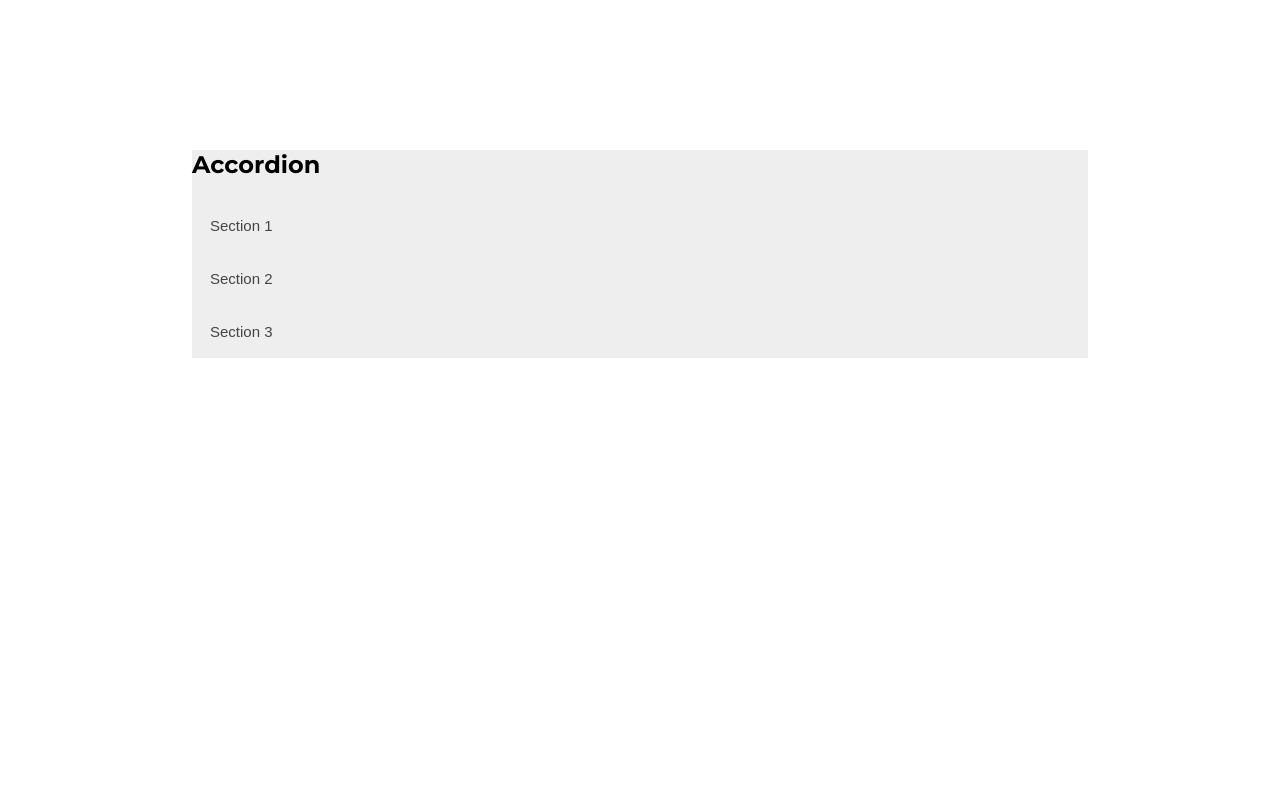
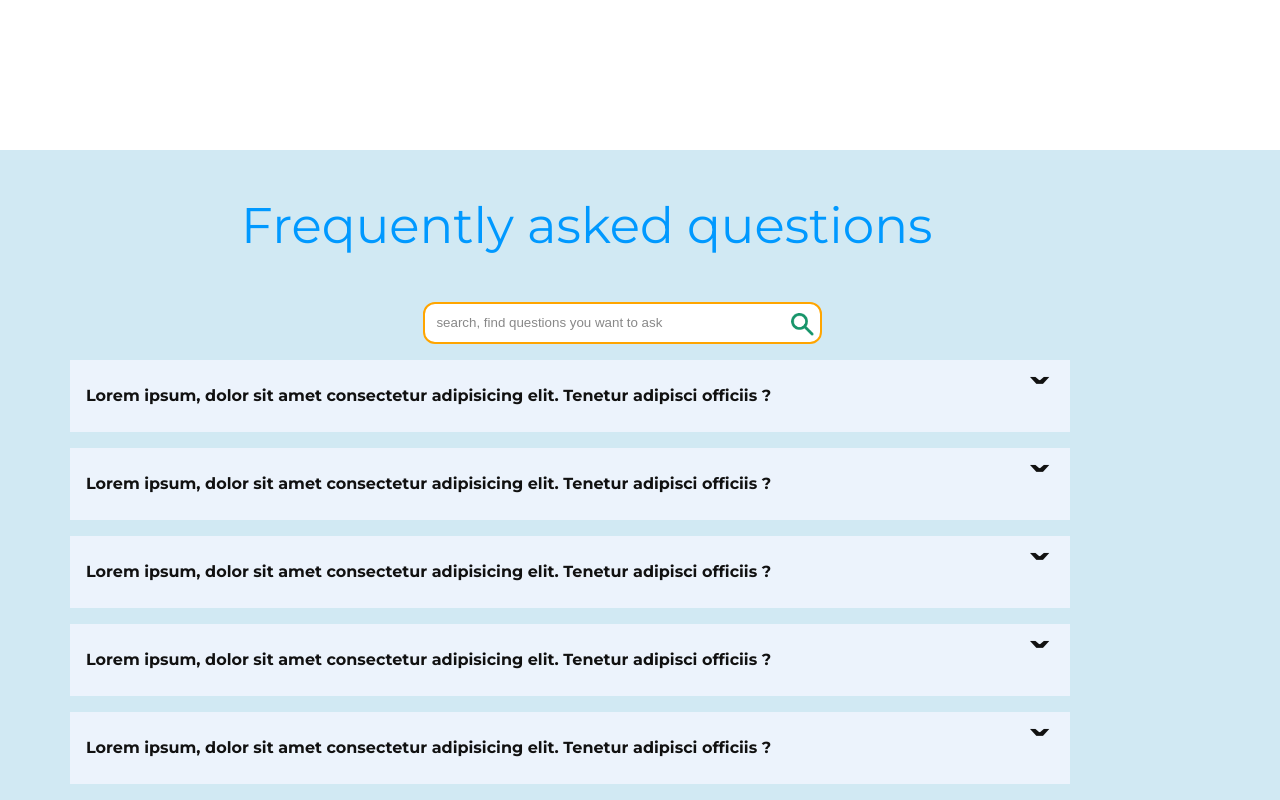
Before and after one commit to Manasvi26/Shemrock-School-Website, a website: page public/index.html in a window 1280 px wide. Shown: the part 6696-7496 px from the top of the page. Before the commit the page ends 7254 px from the top, so only its background shows below. Drawn offline with Linux system fonts and the light colour scheme.

Commit message:
Added accordian and more sections

```diff
--- a/public/css/main.css
+++ b/public/css/main.css
@@ -676,35 +676,113 @@ align-items: center;
     }
 
 
-    .accordionSection{
-      width: 70%;
-      margin: auto;
-      margin-bottom: 200px;
-      background-color: #eee;
+    #syllabus {
+      /* background-image: linear-gradient(155deg, #4661db, #4fb4c9); */
+      background: #d1e9f3;
     }
 
+    .container-syllabus {
+      width: 100%;
+      max-width: 1140px;
+      margin: 0 auto;
+      padding: 0 1.5rem;
+      display: flex;
+      flex-direction: column;
+      justify-content: left;
+    }
+
+    .faqSearchDiv{
+      width: 100%;
+      display: flex;
+      justify-content: center;
+    }
+
+    .faqSearchBox{
+      width: 35%;
+      padding: 1%;
+      border: 2px solid orange;
+      border-radius: 12px;
+    }
+
+    .searchIconGreen {
+      width: 67%;
+      margin-top: 31%;
+      margin-left: -89%;
+    }
+
+    .container-syllabus h1 {
+      color: #0099FF;
+    font-size: 50px;
+    /* margin-top: 4%; */
+    width: 70%;
+    margin: auto;
+    font-weight: 400;
+    margin-top: 4%;
+    margin-bottom: 4%;
+    }
 
     .accordion {
-      background-color: #eee;
-      color: #444;
-      cursor: pointer;
-      padding: 18px;
       width: 100%;
-      border: none;
-      text-align: left;
-      outline: none;
-      font-size: 15px;
-      transition: 0.4s;
+      max-width: 1000px;
     }
 
-    .active, .accordion:hover {
-      background-color: #ccc;
+    .accordion-item {
+      background-color: #ecf3fc;
+      color: #111;
+      margin: 1rem 0;
+
+      /* border-radius: 0.5rem; */
+      /* box-shadow: 0 2px 5px 0 rgba(0, 0, 0, 0.25); */
     }
 
-    .panel {
-      padding: 0 18px;
-      display: none;
-      background-color: white;
+    .accordion-item-header {
+      padding: 0.5rem 3rem 0.5rem 1rem;
+      min-height: 3.5rem;
+      line-height: 1.25rem;
+      font-weight: bold;
+      display: flex;
+      align-items: center;
+      position: relative;
+      cursor: pointer;
+    }
+
+    .accordion-item-header::after {
+      content: "\02C7";
+      font-size: 3rem;
+      position: absolute;
+      right: 1rem;
+    }
+
+    .accordion-item-header.active::after {
+      content: "\02C6";
+    }
+
+    .accordion-item-body {
+      background: #fff;
+      max-height: 0;
       overflow: hidden;
-      /* transition: 0.2s; */
+      transition: max-height 0.2s ease-out;
     }
+
+    .accordion-item-body-content {
+      padding: 1rem;
+      line-height: 1.5rem;
+      border-top: 1px solid;
+    }
+
+    .lists {
+      display: flex;
+      flex-direction: column;
+      gap: 20px;
+      list-style: none;
+      padding-left: 0;
+    }
+
+    .flex-item {
+      padding-bottom: 35px;
+      border-bottom: 1px solid black;
+    }
+
+    .border-none {
+      border: none;
+    }
--- a/public/index.html
+++ b/public/index.html
@@ -364,22 +364,87 @@
   </section>
 
 
-  <section class="accordionSection">
-    <h2>Accordion</h2>
 
-    <button class="accordion">Section 1</button>
-    <div class="panel">
-      <p>Lorem ipsum dolor sit amet, consectetur adipisicing elit, sed do eiusmod tempor incididunt ut labore et dolore magna aliqua. Ut enim ad minim veniam, quis nostrud exercitation ullamco laboris nisi ut aliquip ex ea commodo consequat.</p>
-    </div>
 
-    <button class="accordion">Section 2</button>
-    <div class="panel">
-      <p>Lorem ipsum dolor sit amet, consectetur adipisicing elit, sed do eiusmod tempor incididunt ut labore et dolore magna aliqua. Ut enim ad minim veniam, quis nostrud exercitation ullamco laboris nisi ut aliquip ex ea commodo consequat.</p>
-    </div>
 
-    <button class="accordion">Section 3</button>
-    <div class="panel">
-      <p>Lorem ipsum dolor sit amet, consectetur adipisicing elit, sed do eiusmod tempor incididunt ut labore et dolore magna aliqua. Ut enim ad minim veniam, quis nostrud exercitation ullamco laboris nisi ut aliquip ex ea commodo consequat.</p>
+  <section id="syllabus">
+    <div class="container-syllabus">
+      <h1>Frequently asked questions</h1>
+
+      <div class="faqSearchDiv"><input class="faqSearchBox" type="search" placeholder="search, find questions you want to ask "><span><img class="searchIconGreen" src="images/searchIconGreen.png" alt=""></span></div>
+
+      <div class="accordion">
+        <div class="accordion-item">
+          <div class="accordion-item-header">
+           Lorem ipsum, dolor sit amet consectetur adipisicing elit. Tenetur adipisci officiis ?
+          </div>
+          <div class="accordion-item-body">
+            <div class="accordion-item-body-content">
+              <ul class="lists">
+                <li class="flex-item border-none">Javascript Lorem ipsum dolor sit amet, consectetur adipisicing elit. Quas labore necessitatibus amet, qui atque adipisci doloribus modi, quos blanditiis est quo praesentium facilis iste harum? Laudantium inventore illo similique esse.</li>
+                <!-- <li class="flex-item">School and Infra</li>
+                <li class="flex-item border-none">Art classes</li> -->
+              </ul>
+            </div>
+          </div>
+        </div>
+        <div class="accordion-item">
+          <div class="accordion-item-header">
+            Lorem ipsum, dolor sit amet consectetur adipisicing elit. Tenetur adipisci officiis ?
+          </div>
+          <div class="accordion-item-body">
+            <div class="accordion-item-body-content">
+              <ul class="lists">
+                <li class="flex-item border-none">Javascript Lorem ipsum dolor sit amet, consectetur adipisicing elit. Quas labore necessitatibus amet, qui atque adipisci doloribus modi, quos blanditiis est quo praesentium facilis iste harum? Laudantium inventore illo similique esse.</li>
+                <!-- <li class="flex-item">School and Infra</li>
+                <li class="flex-item border-none">Art classes</li> -->
+              </ul>
+            </div>
+          </div>
+        </div>
+        <div class="accordion-item">
+          <div class="accordion-item-header">
+            Lorem ipsum, dolor sit amet consectetur adipisicing elit. Tenetur adipisci officiis ?
+          </div>
+          <div class="accordion-item-body">
+            <div class="accordion-item-body-content">
+              <ul class="lists">
+                <li class="flex-item border-none">Javascript Lorem ipsum dolor sit amet, consectetur adipisicing elit. Quas labore necessitatibus amet, qui atque adipisci doloribus modi, quos blanditiis est quo praesentium facilis iste harum? Laudantium inventore illo similique esse.</li>
+                <!-- <li class="flex-item">School and Infra</li>
+                <li class="flex-item border-none">Art classes</li> -->
+              </ul>
+            </div>
+          </div>
+        </div>
+        <div class="accordion-item">
+          <div class="accordion-item-header">
+            Lorem ipsum, dolor sit amet consectetur adipisicing elit. Tenetur adipisci officiis ?
+          </div>
+          <div class="accordion-item-body">
+            <div class="accordion-item-body-content">
+              <ul class="lists">
+                <li class="flex-item border-none">Javascript Lorem ipsum dolor sit amet, consectetur adipisicing elit. Quas labore necessitatibus amet, qui atque adipisci doloribus modi, quos blanditiis est quo praesentium facilis iste harum? Laudantium inventore illo similique esse.</li>
+                <!-- <li class="flex-item">School and Infra</li>
+                <li class="flex-item border-none">Art classes</li> -->
+              </ul>
+            </div>
+          </div>
+        </div>
+        <div class="accordion-item">
+          <div class="accordion-item-header">
+            Lorem ipsum, dolor sit amet consectetur adipisicing elit. Tenetur adipisci officiis ?
+          </div>
+          <div class="accordion-item-body">
+            <div class="accordion-item-body-content">
+              <ul class="lists">
+                <li class="flex-item border-none">Javascript Lorem ipsum dolor sit amet, consectetur adipisicing elit. Quas labore necessitatibus amet, qui atque adipisci doloribus modi, quos blanditiis est quo praesentium facilis iste harum? Laudantium inventore illo similique esse.</li>
+                <!-- <li class="flex-item">School and Infra</li>
+                <li class="flex-item border-none">Art classes</li> -->
+              </ul>
+            </div>
+          </div>
+        </div>
+      </div>
     </div>
   </section>
 
@@ -387,24 +452,35 @@
 
 
 
-
 </body>
 <script>
-  var acc = document.getElementsByClassName("accordion");
-  var i;
+var open = document.getElementById('open')
+var modal_container = document.querySelector('.modal-container')
+var close = document.getElementById('close')
+var number
+var otp = document.getElementById('continue')
 
-  for (i = 0; i < acc.length; i++) {
-    acc[i].addEventListener("click", function() {
-      this.classList.toggle("active");
-      var panel = this.nextElementSibling;
-      if (panel.style.display === "block") {
-        panel.style.display = "none";
-      } else {
-        panel.style.display = "block";
-        panel.style.transition = "0.3s"
-      }
-    });
-  }
+const accordionItemHeaders = document.querySelectorAll(".accordion-item-header");
+
+accordionItemHeaders.forEach(accordionItemHeader => {
+  accordionItemHeader.addEventListener("click", event => {
+
+    const currentlyActiveAccordionItemHeader = document.querySelector(".accordion-item-header.active");
+    if (currentlyActiveAccordionItemHeader && currentlyActiveAccordionItemHeader !== accordionItemHeader) {
+      currentlyActiveAccordionItemHeader.classList.toggle("active");
+      currentlyActiveAccordionItemHeader.nextElementSibling.style.maxHeight = 0;
+    }
+
+    accordionItemHeader.classList.toggle("active");
+    const accordionItemBody = accordionItemHeader.nextElementSibling;
+    if (accordionItemHeader.classList.contains("active")) {
+      accordionItemBody.style.maxHeight = accordionItemBody.scrollHeight + "px";
+    } else {
+      accordionItemBody.style.maxHeight = 0;
+    }
+
+  });
+});
   </script>
 
 </html>
```
Also changed, not shown: public/images/searchIconGreen.png (added).
